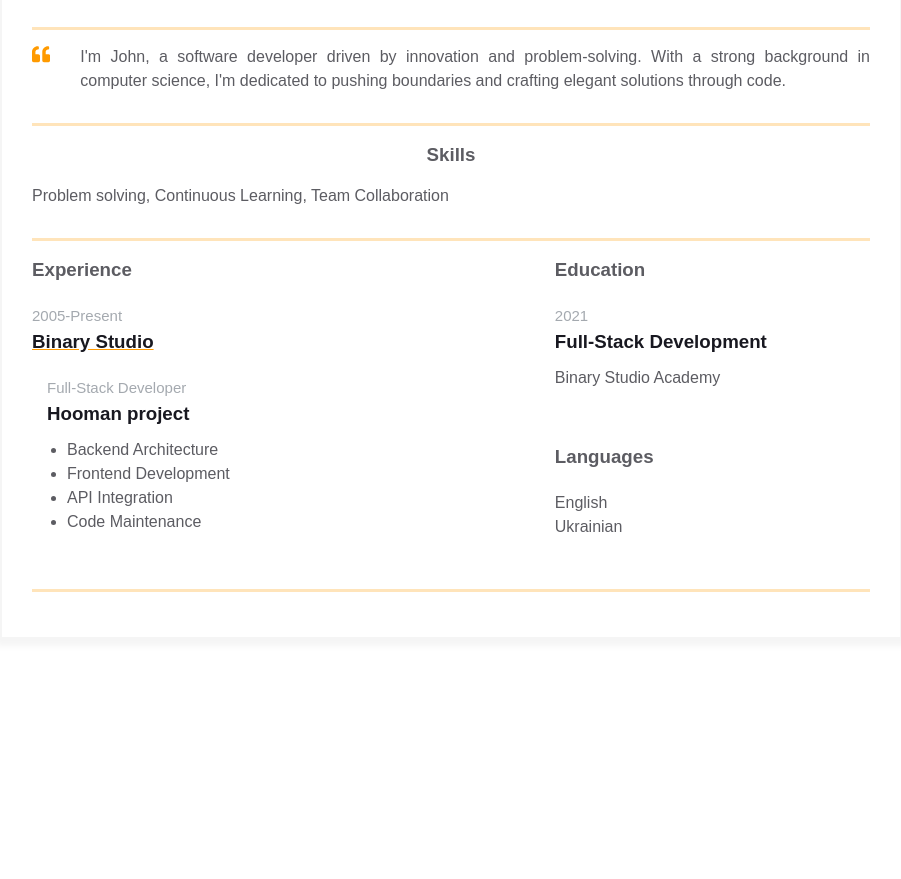
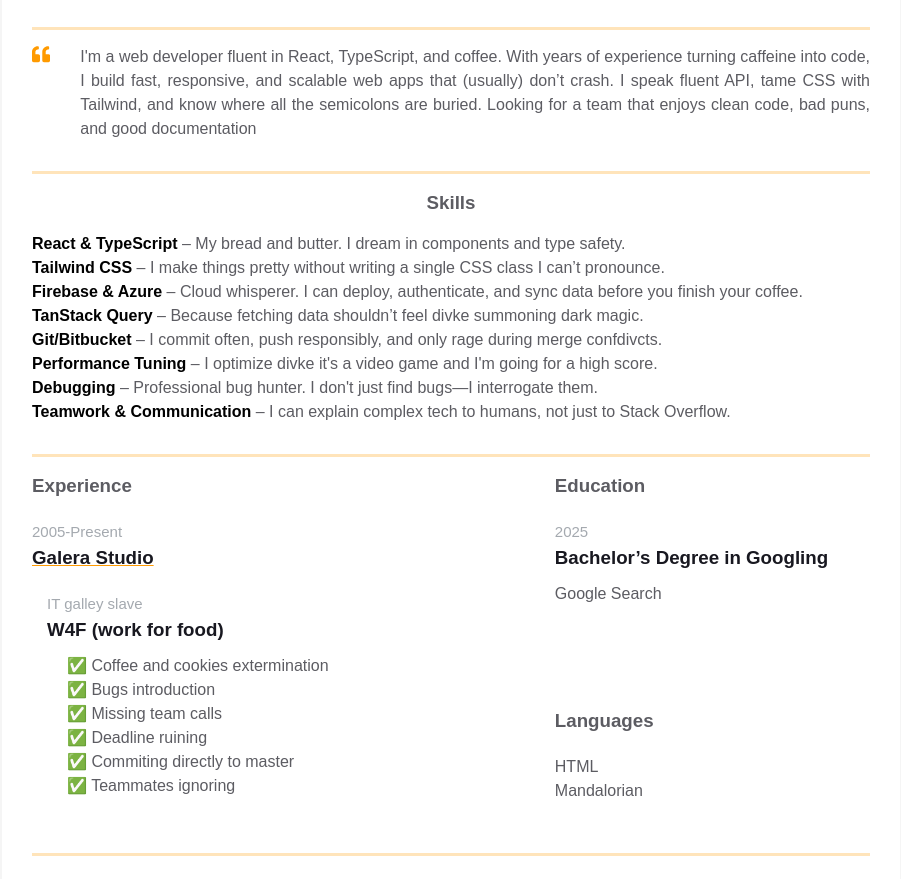
Before and after one commit to mikedigger/homepage, a plain HTML site: page index.html in a window 1280 px wide. Shown: the part 305-1184 px from the top of the page, without its empty margins (189-1090 px from the left). Before the commit the page ends 993 px from the top, so only its background shows below. Drawn offline with Linux system fonts and the light colour scheme.

Commit message:
fills template with personal info

```diff
--- a/index.html
+++ b/index.html
@@ -13,8 +13,8 @@
 		<div class="resume">
 			<div class="container">
 				<div class="resume__block">
-					<h1 class="contact-info__header">John Smith</h1>
-					<h3 class="contact-info__sub-header">Full-Stack Developer</h3>
+					<h1 class="contact-info__header">Mykhailo Kopach</h1>
+					<h3 class="contact-info__sub-header">Stackoverflow Developer</h3>
 
 					<div class="contact_info_container fh">
 						<div class="contact-info__block">
@@ -69,10 +69,7 @@
 							</svg>
 						</div>
 						<p class="intro_text">
-							I'm John, a software developer driven by innovation and
-							problem-solving. With a strong background in computer science,
-							I'm dedicated to pushing boundaries and crafting elegant
-							solutions through code.
+							I'm a web developer fluent in React, TypeScript, and coffee. With years of experience turning caffeine into code, I build fast, responsive, and scalable web apps that (usually) don’t crash. I speak fluent API, tame CSS with Tailwind, and know where all the semicolons are buried. Looking for a team that enjoys clean code, bad puns, and good documentation
 						</p>
 					</div>
 				</div>
@@ -81,9 +78,16 @@
 				<div class="resume__block">
 					<div class="skills">
 						<h3 class="skills__header">Skills</h3>
-						<p class="skills__text">
-							Problem solving, Continuous Learning, Team Collaboration
-						</p>
+						<ul>
+							<div><strong>React & TypeScript</strong><span class="skills__text"> – My bread and butter. I dream in components and type safety.</span></div>
+							<div><strong>Tailwind CSS</strong><span class="skills__text"> – I make things pretty without writing a single CSS class I can’t pronounce.</span></div>
+							<div><strong>Firebase & Azure</strong><span class="skills__text"> – Cloud whisperer. I can deploy, authenticate, and sync data before you finish your coffee.</span></div>
+							<div><strong>TanStack Query</strong><span class="skills__text"> – Because fetching data shouldn’t feel divke summoning dark magic.</span></div>
+							<div><strong>Git/Bitbucket</strong><span class="skills__text"> – I commit often, push responsibly, and only rage during merge confdivcts.</span></div>
+							<div><strong>Performance Tuning</strong><span class="skills__text"> – I optimize divke it's a video game and I'm going for a high score.</span></div>
+							<div><strong>Debugging</strong><span class="skills__text"> – Professional bug hunter. I don't just find bugs—I interrogate them.</span></div>
+							<div><strong>Teamwork & Communication</strong><span class="skills__text"> – I can explain complex tech to humans, not just to Stack Overflow.</span></div>
+						</ul>
 					</div>
 				</div>
 			</div>
@@ -95,17 +99,19 @@
 							<div class="experiences__company">
 								<div class="experiences__company-header">
 									<span class="experiences__company-header-durability">2005-Present</span>
-									<h3 class="experiences__company-header-name">Binary Studio</h3>
+									<h3 class="experiences__company-header-name">Galera Studio</h3>
 								</div>
 
 								<div class="experiences__company-project">
-									<span class="experiences__company-project-role">Full-Stack Developer</span>
-									<h3 class="experiences__company-project-name">Hooman project</h3>
+									<span class="experiences__company-project-role">IT galley slave</span>
+									<h3 class="experiences__company-project-name">W4F (work for food)</h3>
 									<ul class="experiences__company-project-responsibilities">
-										<li>Backend Architecture</li>
-										<li>Frontend Development</li>
-										<li>API Integration</li>
-										<li>Code Maintenance</li>
+										<li>✅ Coffee and cookies extermination</li>
+										<li>✅ Bugs introduction</li>
+										<li>✅ Missing team calls</li>
+										<li>✅ Deadline ruining</li>
+										<li>✅ Commiting directly to master</li>
+										<li>✅ Teammates ignoring</li>
 									</ul>
 								</div>
 							</div>
@@ -115,21 +121,21 @@
 							<div class="additional-info__education">
 								<h3 class="additional-info__education-header">Education</h3>
 								<div class="additional-info__education-university">
-									<span class="additional-info__education-university-durability">2021</span>
+									<span class="additional-info__education-university-durability">2025</span>
 									<h3 class="additional-info__education-university-speciality">
-										Full-Stack Development
+										Bachelor’s Degree in Googling
 									</h3>
 									<p class="additional-info__education-university-name">
-										Binary Studio Academy
+										Google Search
 									</p>
 								</div>
 							</div>
 
 							<div class="additional-info__languages">
 								<h3 class="additional-info__languages-header">Languages</h3>
-								<p class="additional-info__languages-item">English</p>
+								<p class="additional-info__languages-item">HTML</p>
 								<p class="additional-info__languages-item">
-									Ukrainian
+									Mandalorian
 								</p>
 							</div>
 						</div>
--- a/styles.css
+++ b/styles.css
@@ -217,6 +217,7 @@ body {
 .experiences__company-project-responsibilities {
   color: var(--secondary-text-color);
   padding-left: 20px;
+  list-style: none;
 }
 
 .additional-info {
```
